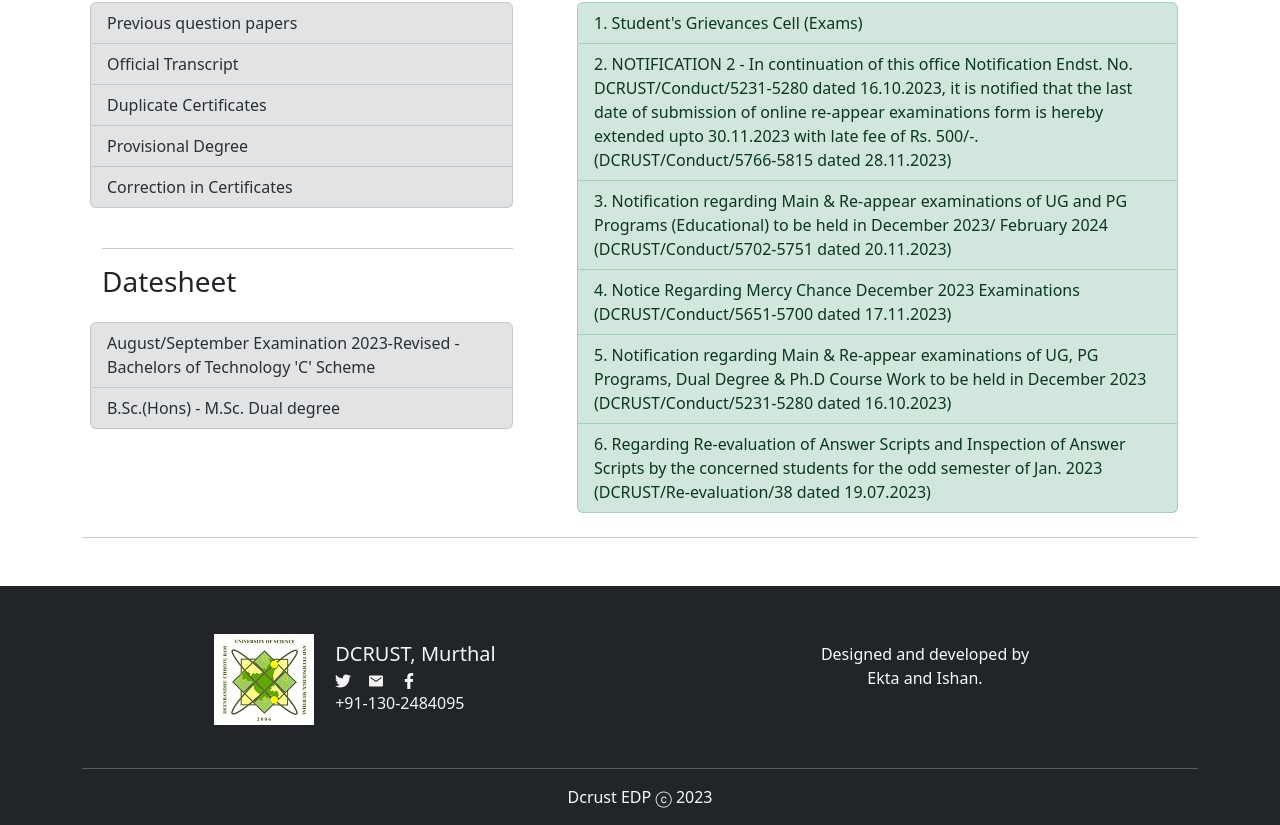
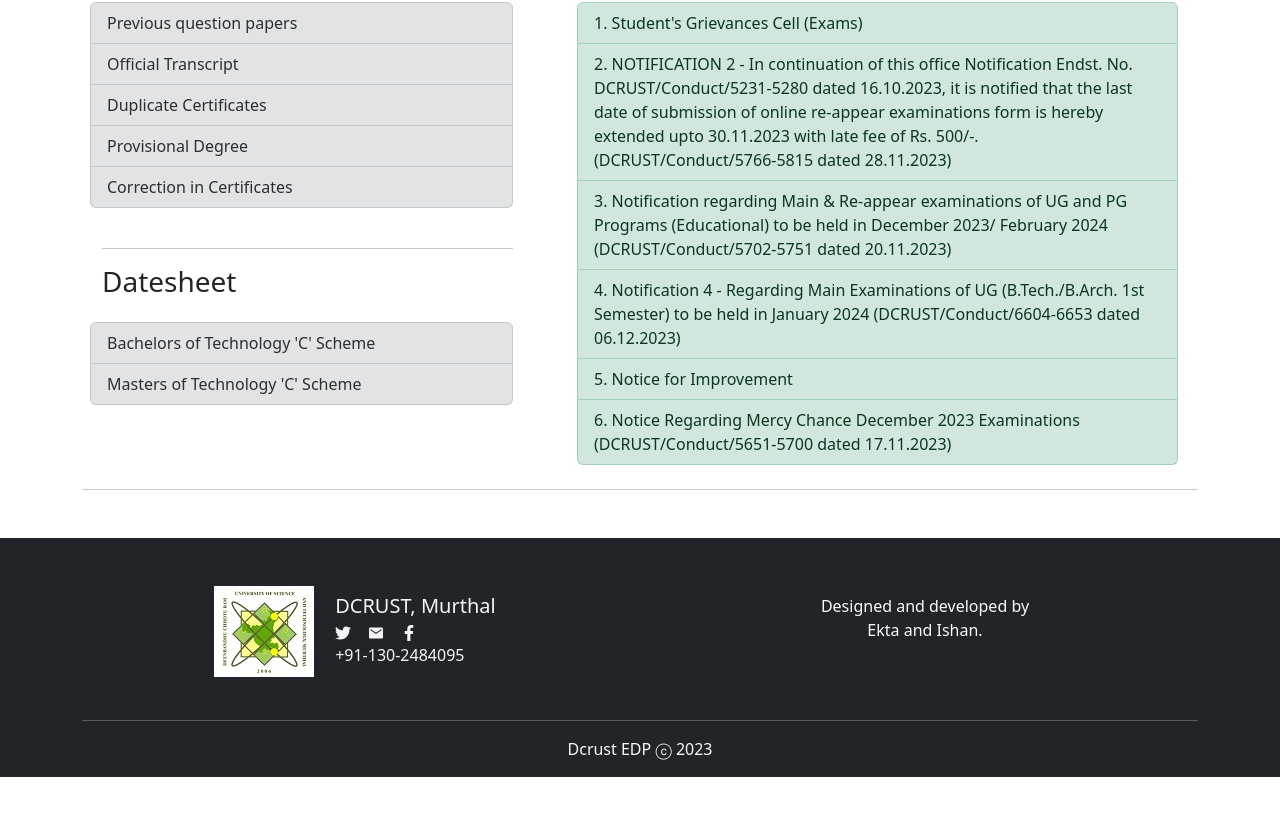
Before and after one commit to ishan-git-10/DcrustEDP, a React (Create React App) app in the folder client/: page / in a window 1280 px wide. Shown: the part 1027-1852 px from the top of the page. After the commit the page ends 1804 px from the top, so only its background shows below. Built offline with nearby package versions, Linux system fonts and the light colour scheme.

Commit message:
Routes and Links updated

```diff
--- a/client/src/Components/Header.jsx
+++ b/client/src/Components/Header.jsx
@@ -74,7 +74,7 @@ function Header() {
               <Link to="/ugprograms" className='deco'>Certificate Programmes</Link>
               </NavDropdown.Item>
             </NavDropdown>
-            <LinkContainer to='/institutions'>
+            <LinkContainer to='/rulebook'>
               <Nav.Link className="text-center nav-link">Rulebook</Nav.Link>
             </LinkContainer>
             <LinkContainer to='/contact'>
--- a/client/src/Screens/HomeScreen.jsx
+++ b/client/src/Screens/HomeScreen.jsx
@@ -79,11 +79,11 @@ function HomeScreen() {
                             Datesheet
                         </h3>
                         <ListGroup className="mb-4">
-                            <ListGroup.Item variant="secondary" action href="#link1">
-                            August/September Examination 2023-Revised - Bachelors of Technology 'C' Scheme
+                            <ListGroup.Item variant="secondary" action href="https://www.dcrustedp.in/datesheet/c_btech_3_5_7_8_dec_2023.pdf" target="_blank">
+                            Bachelors of Technology 'C' Scheme
                             </ListGroup.Item>
-                            <ListGroup.Item variant="secondary" action href="#link2">
-                            B.Sc.(Hons) - M.Sc. Dual degree
+                            <ListGroup.Item variant="secondary" action href="https://www.dcrustedp.in/datesheet/c_mtech_1_2_3_dec_2023.pdf" target="_blank">
+                            Masters of Technology 'C' Scheme
                             </ListGroup.Item>
                         </ListGroup>
                     </Row>
@@ -94,23 +94,23 @@ function HomeScreen() {
                         Highlights
                     </h3>
                     <ListGroup as="ol" numbered >
-                        <ListGroup.Item variant="success" action href="#link1">
+                        <ListGroup.Item variant="success" action href="/contact" target="_blank">
                         Student's Grievances Cell (Exams)
                         </ListGroup.Item>
                         <ListGroup.Item variant="success" action href="https://dcrustedp.in/pdf/notification%202%20date%20extended%20upto%2030.11.2023%20reappear%20exam%20dec%202023.pdf" target="_blank">
                         NOTIFICATION 2 - In continuation of this office Notification Endst. No. DCRUST/Conduct/5231-5280 dated 16.10.2023, it is notified that the last date of submission of online re-appear examinations form is hereby extended upto 30.11.2023 with late fee of Rs. 500/-. (DCRUST/Conduct/5766-5815 dated 28.11.2023)
                         </ListGroup.Item>
-                        <ListGroup.Item variant="success" action href="https://dcrustedp.in/pdf/notification%203%20date%20extended%20upto%2005.12.2023%20reappear%20exam%20dec%202023.pdf">
+                        <ListGroup.Item variant="success" action href="https://dcrustedp.in/pdf/notification%203%20date%20extended%20upto%2005.12.2023%20reappear%20exam%20dec%202023.pdf" target="_blank">
                         Notification regarding Main & Re-appear examinations of UG and PG Programs (Educational) to be held in December 2023/ February 2024 (DCRUST/Conduct/5702-5751 dated 20.11.2023)
                         </ListGroup.Item>
-                        <ListGroup.Item variant="success" action href="#link4">
+                        <ListGroup.Item variant="success" action href="https://www.dcrustedp.in/pdf/notification%204%20main%20exam%20b.tech%20b.arch%201st%20sem%20dec%202023%20jan%202024.pdf" target="_blank">
+                        Notification 4 - Regarding Main Examinations of UG (B.Tech./B.Arch. 1st Semester) to be held in January 2024 (DCRUST/Conduct/6604-6653 dated 06.12.2023)
+                        </ListGroup.Item>
+                        <ListGroup.Item variant="success" action href="https://www.dcrustedp.in/pdf/Notice%20For%20Improvement%20Exam%20...pdf" target="_blank">
+                        Notice for Improvement
+                        </ListGroup.Item>
+                        <ListGroup.Item variant="success" action href="https://www.dcrustedp.in/pdf/mercy%20chance%20notice%20december%202023%20exam.pdf" target="_blank">
                         Notice Regarding Mercy Chance December 2023 Examinations (DCRUST/Conduct/5651-5700 dated 17.11.2023)
-                        </ListGroup.Item>
-                        <ListGroup.Item variant="success" action href="#link5">
-                        Notification regarding Main & Re-appear examinations of UG, PG Programs, Dual Degree & Ph.D Course Work to be held in December 2023 (DCRUST/Conduct/5231-5280 dated 16.10.2023)
-                        </ListGroup.Item>
-                        <ListGroup.Item variant="success" action href="#link6">
-                        Regarding Re-evaluation of Answer Scripts and Inspection of Answer Scripts by the concerned students for the odd semester of Jan. 2023 (DCRUST/Re-evaluation/38 dated 19.07.2023)
                         </ListGroup.Item>
                     </ListGroup>
                 </Col>
--- a/client/src/Screens/UGPYQScreen.jsx
+++ b/client/src/Screens/UGPYQScreen.jsx
@@ -1,6 +1,7 @@
 import { useState } from "react";
 import { Card, Col, Row } from "react-bootstrap";
 import "./UGPYQScreen.css";
+import { Link } from "react-router-dom";
 
 const UGPYQScreen = () => {
   //   const navigate = useNavigate();
@@ -54,6 +55,7 @@ const UGPYQScreen = () => {
       </Row>
       <Row className="mt-5 d-flex justify-content-center gap-4 px-4">
         <Col lg={4}>
+          <Link to="/pyqs/ug/cse">
             <Card bg="primary" text="white" className="cursor-pointer">
               <Card.Body>
                 <Card.Title className="m-4 p-2 d-flex justify-content-center">
@@ -61,8 +63,10 @@ const UGPYQScreen = () => {
                 </Card.Title>
               </Card.Body>
             </Card>
+          </Link>
         </Col>
         <Col lg={4}>
+          <Link to="/pyqs/ug/ece">
             <Card bg="primary" text="white" className="cursor-pointer">
               <Card.Body>
                 <Card.Title className="m-4 p-2 d-flex justify-content-center">
@@ -70,8 +74,10 @@ const UGPYQScreen = () => {
                 </Card.Title>
               </Card.Body>
             </Card>
+          </Link>
         </Col>
         <Col lg={4}>
+          <Link to="/pyqs/ug/electrical">
             <Card bg="primary" text="white" className="cursor-pointer">
               <Card.Body>
                 <Card.Title className="m-4 p-2 d-flex justify-content-center">
@@ -79,8 +85,10 @@ const UGPYQScreen = () => {
                 </Card.Title>
               </Card.Body>
             </Card>
+          </Link>
         </Col>
         <Col lg={4}>
+          <Link to="/pyqs/ug/mechanical">
             <Card bg="primary" text="white" className="cursor-pointer">
               <Card.Body>
                 <Card.Title className="m-4 p-2 d-flex justify-content-center">
@@ -88,8 +96,10 @@ const UGPYQScreen = () => {
                 </Card.Title>
               </Card.Body>
             </Card>
+          </Link>
         </Col>
         <Col lg={4}>
+          <Link to="/pyqs/ug/biomedical">
             <Card bg="primary" text="white" className="cursor-pointer">
               <Card.Body>
                 <Card.Title className="m-4 p-2 d-flex justify-content-center">
@@ -97,8 +107,10 @@ const UGPYQScreen = () => {
                 </Card.Title>
               </Card.Body>
             </Card>
+          </Link>
         </Col>
         <Col lg={4}>
+          <Link to="/pyqs/ug/biotech">
             <Card bg="primary" text="white" className="cursor-pointer">
               <Card.Body>
                 <Card.Title className="m-4 p-2 d-flex justify-content-center">
@@ -106,8 +118,10 @@ const UGPYQScreen = () => {
                 </Card.Title>
               </Card.Body>
             </Card>
+          </Link>
         </Col>
         <Col lg={4}>
+          <Link to="/pyqs/ug/civil">
             <Card bg="primary" text="white" className="cursor-pointer">
               <Card.Body>
                 <Card.Title className="m-4 p-2 d-flex justify-content-center">
@@ -115,8 +129,10 @@ const UGPYQScreen = () => {
                 </Card.Title>
               </Card.Body>
             </Card>
+          </Link>
         </Col>
         <Col lg={4}>
+          <Link to="/pyqs/ug/chemical">
             <Card bg="primary" text="white" className="cursor-pointer">
               <Card.Body>
                 <Card.Title className="m-4 p-2 d-flex justify-content-center">
@@ -124,6 +140,7 @@ const UGPYQScreen = () => {
                 </Card.Title>
               </Card.Body>
             </Card>
+          </Link>
         </Col>
       </Row>
     </>
--- a/client/src/index.js
+++ b/client/src/index.js
@@ -40,8 +40,8 @@ const router = createBrowserRouter(
       <Route path="/rulebook" element={<RulebookScreen />} />
       <Route path="/ugprograms" element={<UGProgramsScreen />} />
       <Route path="/pyqs" element={<DisplayPYQScreen />} />
-      <Route path="/pyqs/ug" element={<UGPYQScreen />} />
-      <Route path="/pyqs/ug/cse" element={<BranchScreen />} />
+      <Route path="/pyqs/:program" element={<UGPYQScreen />} />
+      <Route path="/pyqs/ug/:branch" element={<BranchScreen />} />
       <Route path="/admin/upload/pyqs" element={<UploadPYQScreen />} />
       <Route path="/admin/upload/result" element={<UploadResultScreen />} />
       <Route path="/admin/register" element={<RegisterScreen />} />
```
Also changed, not shown: client/src/Screens/BranchScreen.jsx (+25 -35 lines). Lines whose indentation alone changed are shown as unchanged.
